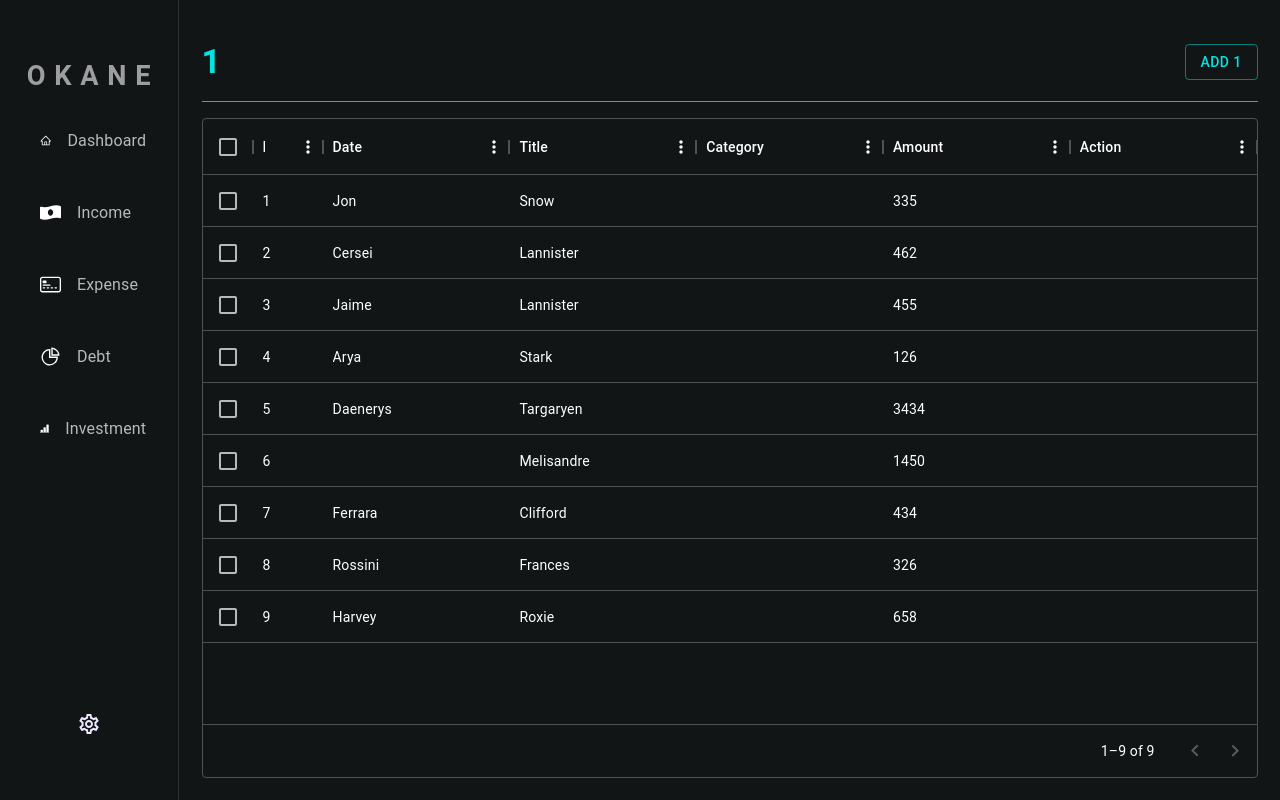
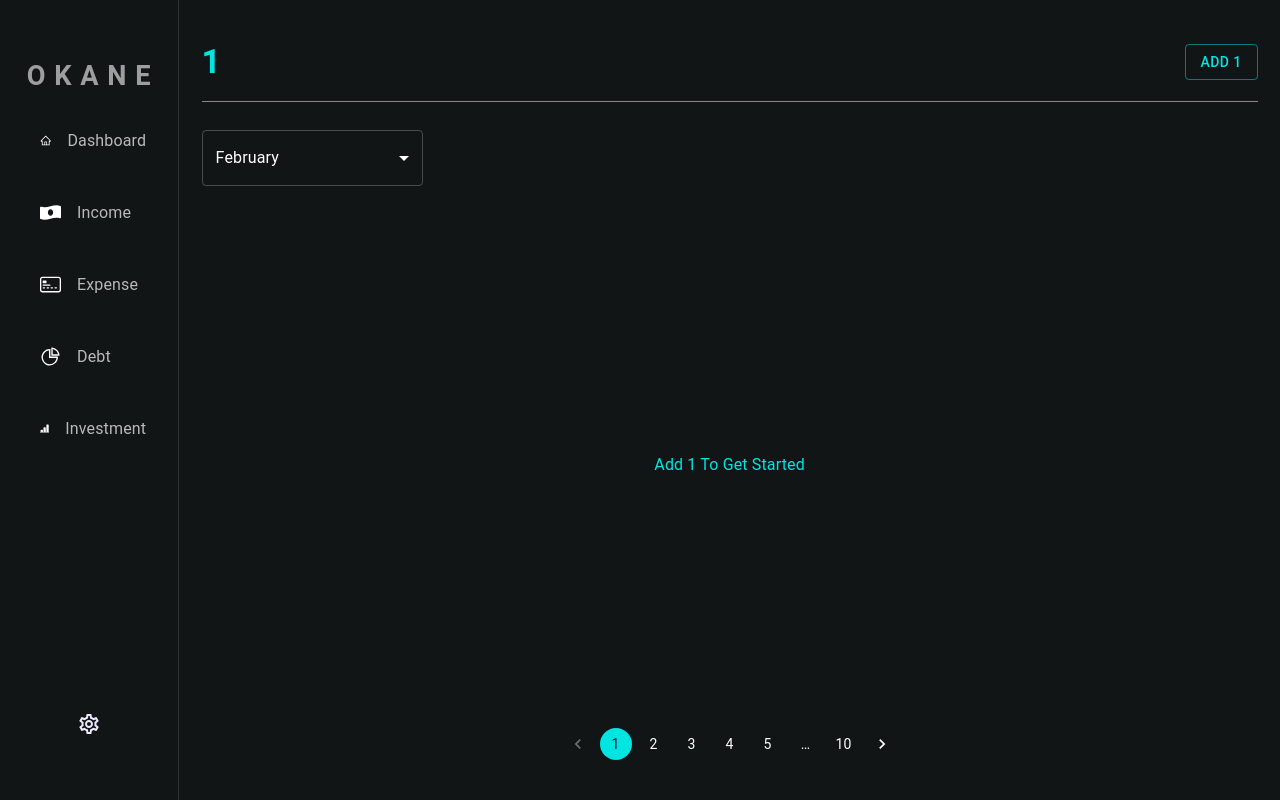
Before and after one commit to kevkanae/budget, a React (Vite) app: page /home/1 in a window 1280 px wide. Built offline with nearby package versions, Linux system fonts and the light colour scheme; grey boxes are pictures that could not be loaded.

Commit message:
crud operations are almost working now

```diff
--- a/src/components/Modals/AddEntry/AddEntry.hook.tsx
+++ b/src/components/Modals/AddEntry/AddEntry.hook.tsx
@@ -6,6 +6,9 @@ import { useProfileStore } from "../../../store/useProfileStore";
 import { BaseEntry, DB } from "../../../utils/Database.type";
 import { BaseDirectory, writeTextFile } from "@tauri-apps/api/fs";
 import { notify } from "../../../utils/Notify";
+import dayjs from "dayjs";
+import { v4 as uuidv4 } from "uuid";
+import { Rows } from "../../../pages/Add/Add";
 
 export type FormType = {
   title: string;
@@ -14,31 +17,42 @@ export type FormType = {
   month: number;
 };
 
-type Props = "income" | "expense" | "debt" | "investment";
+type Type = "income" | "expense" | "debt" | "investment";
 
-const useAddEntry = (type: Props) => {
+const useAddEntry = (
+  type: Type,
+  editObj: Rows | null,
+  hideModal: () => void
+) => {
+  const database = useDatabaseStore((state) => state);
+  const currentProfile = useProfileStore((state) => state.currentProfile);
+
   const { control, setValue, handleSubmit } = useForm<FormType>({
     defaultValues: {
       title: "",
       comment: "",
       amount: 0,
-      month: new Date().getMonth() + 1,
+      month: dayjs().month() + 1,
     },
   });
 
-  const hideModal = useModalStore((state) => state.hideModal);
-  const database = useDatabaseStore((state) => state);
-  const currentProfile = useProfileStore((state) => state.currentProfile);
-
   useEffect(() => {
-    const currentMonth = new Date().getMonth() + 1;
-    setValue("month", currentMonth);
-  }, []);
+    if (editObj) {
+      setValue("title", editObj.title);
+      setValue("comment", editObj.comments ?? "");
+      setValue("amount", editObj.amount);
+      setValue("month", editObj.month);
+    } else {
+      const currentMonth = dayjs().month() + 1;
+      setValue("month", currentMonth);
+    }
+  }, [type, editObj]);
 
   const handleSave: SubmitHandler<FormType> = async (data) => {
     const entry: BaseEntry = {
-      createdAt: new Date().toISOString(),
-      updatedAt: new Date().toISOString(),
+      id: editObj ? editObj.id : uuidv4(),
+      createdAt: dayjs().toISOString(),
+      updatedAt: dayjs().toISOString(),
       title: data.title,
       comments: data.comment ? data.comment : null,
       amount: data.amount,
@@ -46,12 +60,20 @@ const useAddEntry = (type: Props) => {
 
     if (database.accountData && currentProfile) {
       const details = database.accountDetails;
+
       details.forEach((detail) => {
         if (detail.id === currentProfile.id) {
           let months = detail.months;
           months.forEach((curr) => {
             if (curr.monthID === data.month) {
-              curr[type].push(entry);
+              if (editObj) {
+                const index = curr[type].findIndex(
+                  (item) => item.id === editObj.id
+                );
+                curr[type][index] = entry;
+              } else {
+                curr[type].push(entry);
+              }
             }
           });
         }
@@ -68,7 +90,9 @@ const useAddEntry = (type: Props) => {
         await writeTextFile("index.json", JSON.stringify(newData), {
           dir: BaseDirectory.Download,
         })
-          .then(() => notify("success", `Successfully Added`))
+          .then(() =>
+            notify("success", `Successfully ${editObj ? "edited" : "added"}`)
+          )
           .finally(() => hideModal());
       } catch (error) {
         console.log(error);
--- a/src/components/Modals/AddEntry/AddEntry.modal.tsx
+++ b/src/components/Modals/AddEntry/AddEntry.modal.tsx
@@ -3,15 +3,15 @@ import Text from "@mui/material/Typography";
 import Modal from "@mui/material/Modal";
 import IconButton from "@mui/material/IconButton";
 import { addEntryStyles as sx } from "./AddEntry.styles";
-import { modalStyles } from "../Root.modal";
 import { Close } from "@mui/icons-material";
 import Button from "@mui/material/Button";
 import { Controller } from "react-hook-form";
 import { MenuItem, Select } from "@mui/material";
 import CustomInput from "./CustomInput";
 import useAddEntry from "./AddEntry.hook";
+import { Param, Rows } from "../../../pages/Add/Add";
 
-const months = [
+export const MONTHS = [
   { id: 1, abbr: "Jan", name: "January" },
   { id: 2, abbr: "Feb", name: "February" },
   { id: 3, abbr: "Mar", name: "March" },
@@ -35,17 +35,29 @@ export type FormType = {
 
 type Props = {
   show: boolean;
-  type: "income" | "expense" | "debt" | "investment";
+  hideModal: () => void;
+  type: Param;
+  selectedRow: Rows | null;
 };
 
-const AddEntryModal = ({ show, type }: Props) => {
-  const { control, handleSubmit, hideModal, handleSave } = useAddEntry(type);
+const AddEntryModal = ({ show, hideModal, type, selectedRow }: Props) => {
+  const { control, handleSubmit, handleSave } = useAddEntry(
+    type,
+    selectedRow,
+    hideModal
+  );
 
   return (
-    <Modal open={show} onClose={() => hideModal()}>
+    <Modal open={show} onClose={hideModal}>
       <Box
         sx={{
-          ...modalStyles,
+          position: "absolute",
+          top: "50%",
+          left: "50%",
+          transform: "translate(-50%, -50%)",
+          bgcolor: "background.paper",
+          borderRadius: "0.2rem",
+
           px: 4,
           py: 2,
           width: "49%",
@@ -53,7 +65,7 @@ const AddEntryModal = ({ show, type }: Props) => {
       >
         <Box sx={sx.top}>
           <Text sx={sx.header}>Add {type}</Text>
-          <IconButton onClick={() => hideModal()}>
+          <IconButton onClick={hideModal}>
             <Close />
           </IconButton>
         </Box>
@@ -98,7 +110,7 @@ const AddEntryModal = ({ show, type }: Props) => {
                     displayEmpty
                     sx={{ width: "48%" }}
                   >
-                    {months.map((month) => (
+                    {MONTHS.map((month) => (
                       <MenuItem key={month.id} value={month.id}>
                         {month.name}
                       </MenuItem>
--- a/src/main.tsx
+++ b/src/main.tsx
@@ -8,7 +8,6 @@ import Layout from "./layouts/Layout";
 import Home from "./pages/Home/Home";
 import { QueryClient, QueryClientProvider } from "@tanstack/react-query";
 import Init from "./pages/Init/Init";
-import RootModal from "./components/Modals/Root.modal";
 import { ToastContainer } from "react-toastify";
 import AppTheme from "./styles/Theme";
 import Add from "./pages/Add/Add";
@@ -48,7 +47,6 @@ ReactDOM.createRoot(document.getElementById("root") as HTMLElement).render(
       <QueryClientProvider client={queryClient}>
         <AppTheme>
           <ToastContainer />
-          <RootModal />
           <RouterProvider router={router} />
         </AppTheme>
       </QueryClientProvider>
--- a/src/pages/Add/Add.styles.ts
+++ b/src/pages/Add/Add.styles.ts
@@ -7,6 +7,7 @@ const root: SxProps = {
   display: "flex",
   flexDirection: "column",
   p: "1.4rem",
+  gap: "0.7rem",
 };
 
 const header: SxProps = {
@@ -25,15 +26,98 @@ const h3: SxProps = {
   letterSpacing: "0.1rem",
 };
 
-const tableWrapper: SxProps = {
+const listWrapper: SxProps = {
   width: "100%",
-  flexGrow: 1,
+  height: "63vh",
   mt: 2,
+  overflowY: "auto",
+  px: 2,
+  py: 1,
+};
+
+const listItem: SxProps = {
+  height: "140px",
+  width: "100%",
+  mb: 1,
+  p: 2,
+  boxShadow: 3,
+
+  display: "grid",
+  alignItems: "center",
+  gridTemplateColumns: "75% 20% 5%",
+};
+
+const left: SxProps = {
+  height: "100%",
+  minWidth: "84%",
+  display: "flex",
+  flexDirection: "column",
+  justifyContent: "space-between",
+  flex: 1,
+  gap: 1,
+};
+
+const mid: SxProps = {
+  height: "100%",
+  display: "flex",
+  alignItems: "center",
+  justifyContent: "center",
+};
+
+const right: SxProps = {
+  width: "100%",
+  display: "flex",
+  flexDirection: "column",
+  alignItems: "center",
+  justifyContent: "flex-end",
+  gap: 3,
+};
+
+const title: SxProps = {
+  fontSize: "1.4rem",
+  fontWeight: 600,
+};
+
+const comment: SxProps = {
+  color: "primary.main",
+  fontSize: "0.875rem",
+};
+
+const date: SxProps = {
+  fontSize: "0.75rem",
+  color: "text.secondary",
+};
+
+const amount: SxProps = {
+  fontSize: "1.7rem",
+};
+
+const paginationWrapper: SxProps = {
+  width: "100%",
+  display: "grid",
+  placeItems: "center",
+};
+
+const noData: SxProps = {
+  ...listWrapper,
+  display: "grid",
+  placeItems: "center",
+  textTransform: "capitalize",
 };
 
 export const addStyles = {
   root,
   header,
   h3,
-  tableWrapper,
+  listWrapper,
+  listItem,
+  left,
+  mid,
+  right,
+  title,
+  comment,
+  date,
+  amount,
+  paginationWrapper,
+  noData,
 };
--- a/src/pages/Add/Add.tsx
+++ b/src/pages/Add/Add.tsx
@@ -1,77 +1,125 @@
-import { DataGrid, GridColDef, GridValueGetterParams } from "@mui/x-data-grid";
 import Box from "@mui/material/Box";
 import Button from "@mui/material/Button";
 import Text from "@mui/material/Typography";
 import { addStyles as sx } from "./Add.styles";
-import { invoke } from "@tauri-apps/api";
-import { useCallback, useEffect } from "react";
-import { useQuery } from "@tanstack/react-query";
+import { useCallback, useEffect, useState } from "react";
+import { IconButton, MenuItem, Paper, Select } from "@mui/material";
 import { useProfileStore } from "../../store/useProfileStore";
 import { useParams } from "react-router-dom";
-import { useModalStore } from "../../store/useModalStore";
+import { useDatabaseStore } from "../../store/useDatabaseStore";
+import { BaseEntry, DB } from "../../utils/Database.type";
+import AddEntryModal, {
+  MONTHS,
+} from "../../components/Modals/AddEntry/AddEntry.modal";
+import dayjs from "dayjs";
+import { DeleteForeverOutlined, EditSharp } from "@mui/icons-material";
+import Pagination from "@mui/material/Pagination";
+import { writeTextFile, BaseDirectory } from "@tauri-apps/api/fs";
+import { notify } from "../../utils/Notify";
 
-const columns: GridColDef[] = [
-  { field: "id", headerName: "ID", width: 70, hideable: true },
-  {
-    field: "date",
-    headerName: "Date",
-    sortable: false,
-    flex: 1,
-    hideable: true,
-  },
-  {
-    field: "title",
-    headerName: "Title",
-    sortable: false,
-    flex: 1,
-    hideable: false,
-  },
-  {
-    field: "category",
-    headerName: "Category",
-    sortable: false,
-    flex: 1,
-    hideable: false,
-  },
-  {
-    field: "amount",
-    headerName: "Amount",
-    sortable: true,
-    flex: 1,
-    hideable: false,
-  },
-  {
-    field: "action",
-    headerName: "Action",
-    sortable: false,
-    flex: 1,
-    hideable: false,
-  },
-];
+export type Rows = {
+  id: string;
+  date: string;
+  title: string;
+  comments: string | null;
+  amount: number;
+  month: number;
+};
 
-const rows = [
-  { id: 1, title: "Snow", date: "Jon", amount: 335 },
-  { id: 2, title: "Lannister", date: "Cersei", amount: 462 },
-  { id: 3, title: "Lannister", date: "Jaime", amount: 455 },
-  { id: 4, title: "Stark", date: "Arya", amount: 126 },
-  { id: 5, title: "Targaryen", date: "Daenerys", amount: 3434 },
-  { id: 6, title: "Melisandre", date: null, amount: 1450 },
-  { id: 7, title: "Clifford", date: "Ferrara", amount: 434 },
-  { id: 8, title: "Frances", date: "Rossini", amount: 326 },
-  { id: 9, title: "Roxie", date: "Harvey", amount: 658 },
-];
+export type Param = "income" | "expense" | "debt" | "investment";
 
 const Add = () => {
-  const currentProfile = useProfileStore((state) => state.currentProfile);
-  const setModal = useModalStore((state) => state.setModal);
-  const { type } = useParams();
-  console.log(currentProfile);
+  const { type } = useParams<{ type: Param }>();
+  const { currentProfile } = useProfileStore((state) => state);
+  const { accountDetails, updateEntry, accountData } = useDatabaseStore(
+    (state) => state
+  );
+
+  const [showModal, setShowModal] = useState<boolean>(false);
+  const [selectedRow, setSelectedRow] = useState<Rows | null>(null);
+  const [rows, setRows] = useState<Rows[]>([]);
+  const [monthValue, setMonthValue] = useState<number>(dayjs().month() + 1);
+  const [page, setPage] = useState(1);
+
+  const handleChange = (_: any, value: number) => {
+    setPage(value);
+  };
+
+  const getRows = (raw: BaseEntry[]): Rows[] =>
+    raw.map((entry) => ({
+      id: entry.id,
+      date: dayjs(entry.updatedAt).format("MMMM DD, YYYY [at] hh:mm A"),
+      title: entry.title,
+      comments: entry.comments,
+      amount: entry.amount,
+      month: dayjs(entry.updatedAt).month() + 1,
+    }));
+
+  const fetchRows = useCallback(() => {
+    if (accountDetails && currentProfile && type) {
+      const accountID = currentProfile.id;
+      const currentAccount = accountDetails.filter(
+        ({ id }) => id === accountID
+      );
+      const currentMonth = currentAccount
+        .map(({ months }) =>
+          months.filter(({ monthID }) => monthID === monthValue)
+        )
+        .flat();
+
+      if (currentMonth.length > 0) {
+        setRows(getRows(currentMonth[0][type as Param]));
+      }
+    }
+  }, [accountDetails, currentProfile, monthValue, type]);
+
+  useEffect(() => {
+    fetchRows();
+  }, [monthValue, fetchRows]);
 
   const handleAdd = () => {
-    setModal("ADD_ENTRY", {
-      show: true,
-      type: type,
-    });
+    setShowModal(true);
+  };
+
+  const handleEdit = (rows: Rows) => {
+    setSelectedRow(rows);
+    setShowModal(true);
+  };
+
+  const handleRemove = async ({ id }: Rows) => {
+    console.log(id);
+    if (currentProfile && accountDetails) {
+      let details = accountDetails;
+      details.forEach((acc) => {
+        if (acc.id === currentProfile.id) {
+          acc.months.forEach((month) => {
+            if (month.monthID === monthValue) {
+              month[type as Param] = month[type as Param].filter(
+                (entry) => entry.id !== id
+              );
+            }
+          });
+        }
+      });
+
+      // Update Store
+      updateEntry(details);
+      const newData: DB = {
+        accounts: accountData,
+        details: details,
+      };
+
+      try {
+        await writeTextFile("index.json", JSON.stringify(newData), {
+          dir: BaseDirectory.Download,
+        })
+          .then(() => notify("success", `Successfully Deleted`))
+          .finally(() => fetchRows());
+      } catch (error) {
+        console.log(error);
+        notify("error", "Something went wrong");
+      }
+    }
   };
 
   return (
@@ -83,15 +131,69 @@ const Add = () => {
         </Button>
       </Box>
 
-      <Box sx={sx.tableWrapper}>
-        <DataGrid
-          rows={rows}
-          columns={columns}
-          autoPageSize
-          density="standard"
-          checkboxSelection
+      <Select
+        onChange={({ target }) => {
+          setMonthValue(Number(target.value));
+        }}
+        defaultValue={monthValue}
+        value={monthValue}
+        displayEmpty
+        sx={{ width: "21%", mt: 2 }}
+      >
+        {MONTHS.map((month) => (
+          <MenuItem key={month.id} value={month.id}>
+            {month.name}
+          </MenuItem>
+        ))}
+      </Select>
+
+      {rows.length > 0 ? (
+        <Box sx={sx.listWrapper}>
+          {rows.map((row) => (
+            <Paper sx={sx.listItem} key={row.id}>
+              <Box sx={sx.left}>
+                <Text sx={sx.title}>{row.title}</Text>
+                <Text sx={sx.comment}>{row.comments}</Text>
+                <Text sx={sx.date}>{row.date}</Text>
+              </Box>
+
+              <Box sx={sx.mid}>
+                <Text sx={sx.amount}>${row.amount}</Text>
+              </Box>
+
+              <Box sx={sx.right}>
+                <IconButton onClick={() => handleEdit(row)}>
+                  <EditSharp />
+                </IconButton>
+                <IconButton onClick={() => handleRemove(row)}>
+                  <DeleteForeverOutlined />
+                </IconButton>
+              </Box>
+            </Paper>
+          ))}
+        </Box>
+      ) : (
+        <Box sx={sx.noData}>Add {type} to get started</Box>
+      )}
+
+      <Box sx={sx.paginationWrapper}>
+        <Pagination
+          color="primary"
+          count={10}
+          page={page}
+          onChange={handleChange}
         />
       </Box>
+
+      <AddEntryModal
+        show={showModal}
+        hideModal={() => {
+          setShowModal(false);
+          fetchRows();
+        }}
+        type={type as Param}
+        selectedRow={selectedRow}
+      />
     </Box>
   );
 };
--- a/src/store/useDatabaseStore.ts
+++ b/src/store/useDatabaseStore.ts
@@ -5,6 +5,7 @@ import { logger } from "../utils/Logger";
 import { Account } from "../utils/Database.type";
 
 export interface DatabaseStore {
+  userData: DB;
   accountData: Account[];
   accountDetails: Detail[];
   initialUpdate: (value: DB) => void;
@@ -15,6 +16,7 @@ export const useDatabaseStore = create<DatabaseStore>()(
   logger(
     persist(
       (set, get) => ({
+        userData: get() ? get().userData : { accounts: [], details: [] },
         accountData: get() ? get().accountData : [],
         accountDetails: get() ? get().accountDetails : [],
         initialUpdate: (value) =>
```
Also changed, not shown: src/components/Modals/Root.modal.tsx (deleted, +0 -29 lines), src/pages/Init/useInit.hook.ts (+6 -4 lines), src/store/useProfileStore.ts (+13 -4 lines), src/utils/Database.type.ts (+5 -4 lines).
